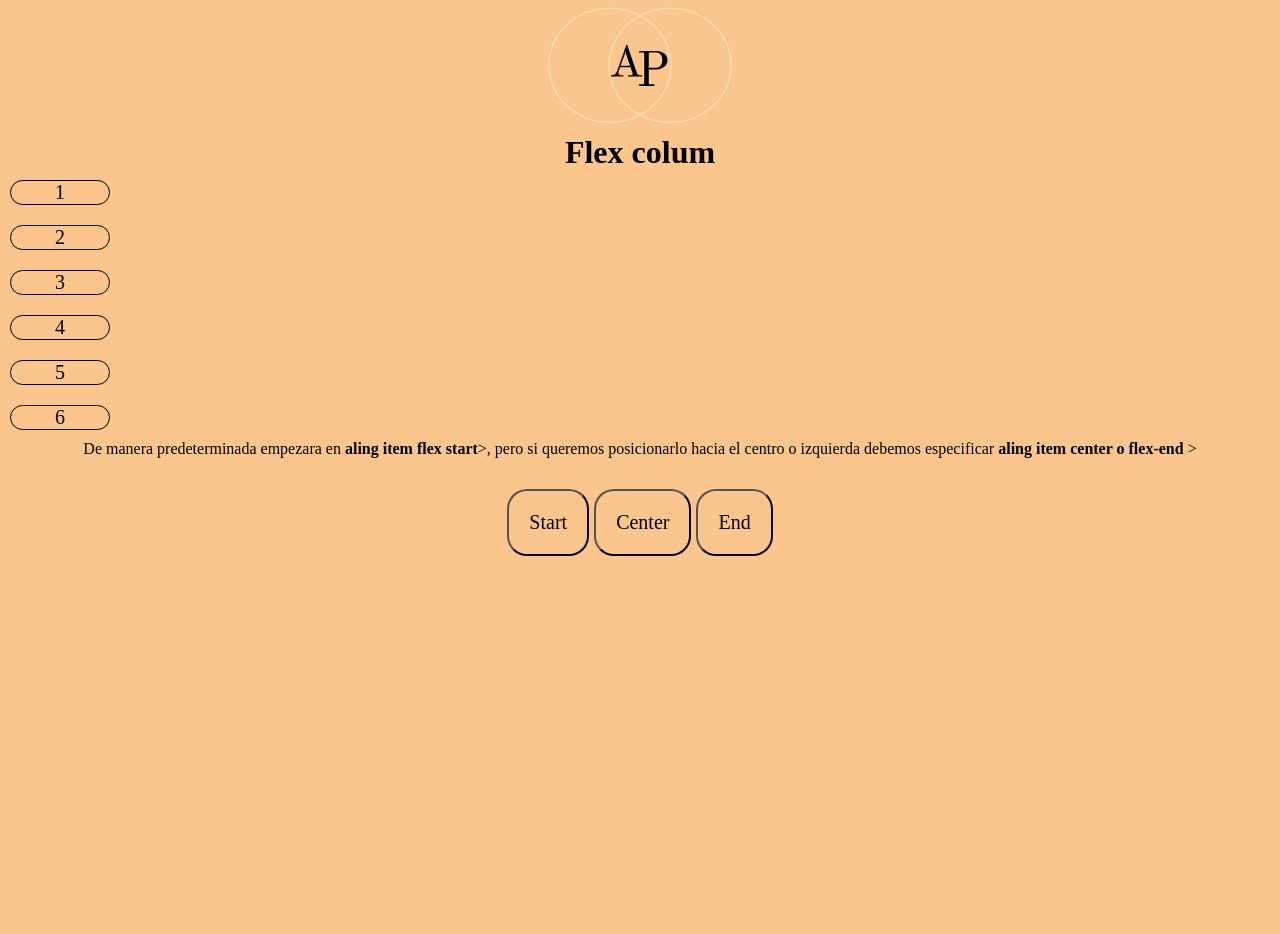
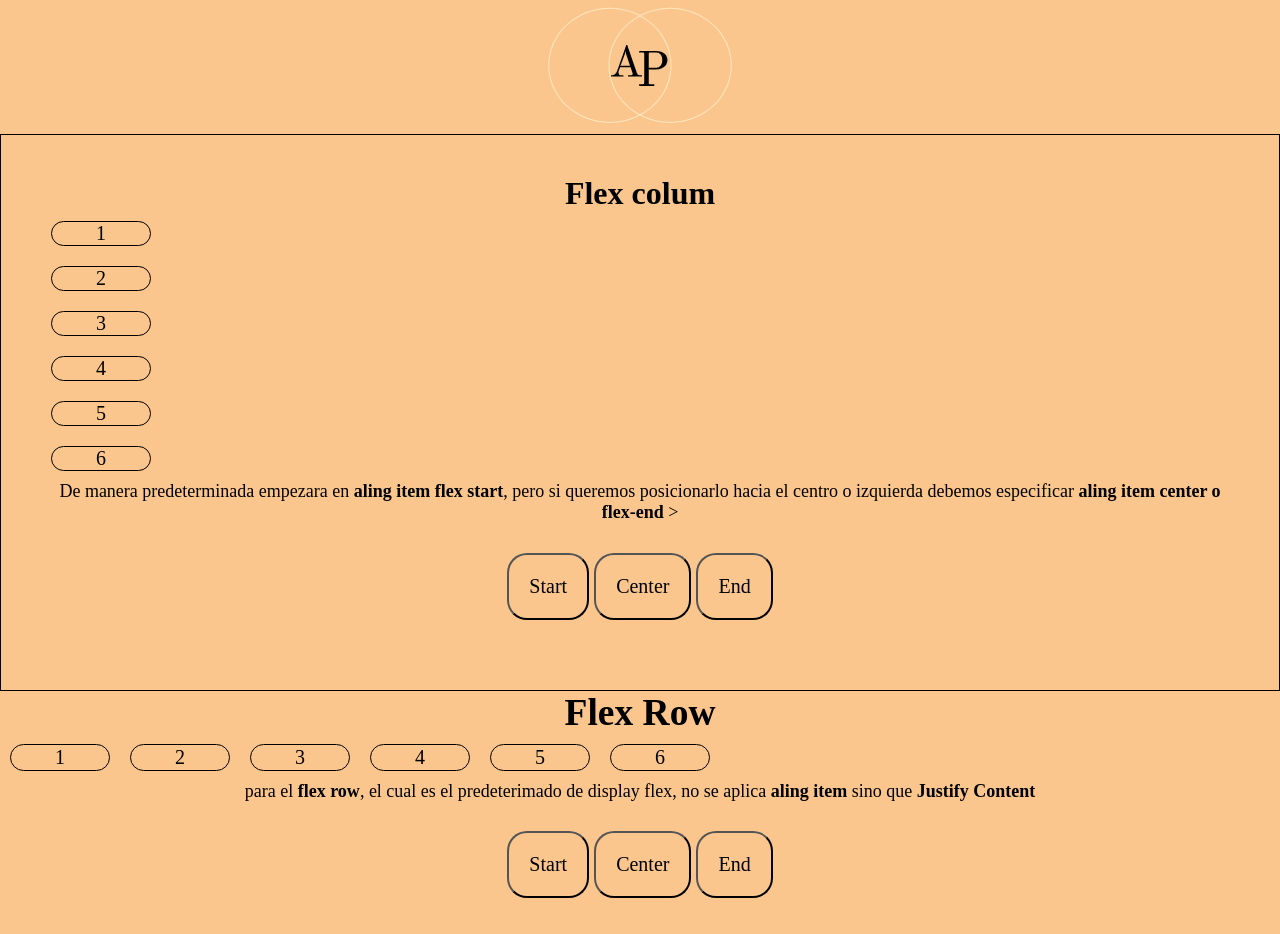
Before and after one commit to DonAlejandro01/Pratico-flex, a plain HTML site: page index.html in a window 1280 px wide. Drawn offline with Linux system fonts and the light colour scheme; a web font is replaced by a local one.

Commit message:
22/07
Incluimos la explicacion de flex row y como alinear los items

```diff
--- a/index.css
+++ b/index.css
@@ -22,9 +22,13 @@ Contenedor para main
 main{
 min-height: 100vh;
 text-align: center;
+
 }
-
-.Main-Colum .container{
+.Main-Colum{
+    border: 0.1rem solid black;
+    padding: 4rem;
+}
+.Main-Colum .container-colum{
     display: flex;
     flex-direction: column;
 
@@ -50,14 +54,12 @@ text-align: center;
     margin: 3rem;
 }
 .Main-Colum p{
-    font-size: medium;
+    font-size: large;
 }
 button{
     border-radius: 2rem;
     padding: 2rem;
 }
-
-
 /*Hover al pasar por un item*/
 .Colum-Item:hover {
     background-color: black;
@@ -70,3 +72,39 @@ button:hover{
     cursor: pointer;
 }
 /*Por seccion tendran un border para dimensionar las secciones correspondientes*/
+
+/*Main row*/
+
+.Main-row{
+    text-align: center;
+    font-size: 2.5rem;
+}
+
+.Main-row .container-Row{
+    display: flex;
+}
+.container-Row .Row-Item{
+    padding: 0.1rem;
+    margin: 1rem;
+    height: auto;
+    width: 10rem;
+    border: 0.1rem solid black;
+    border-radius:3rem;
+    text-align: center;
+    font-size: 2rem;
+}
+.Main-row p{
+    font-size: large;
+}
+
+
+.Row-Item:hover {
+    background-color: black;
+    color:#FAC68E ;
+    cursor: pointer;
+}
+button:hover{
+    background-color: black;
+    color:#FAC68E ;
+    cursor: pointer;
+}
--- a/index.html
+++ b/index.html
@@ -29,7 +29,7 @@
             <h2>
                 Flex colum
             </h2>
-            <div id="container" class="container">
+            <div id="container-colum" class="container-colum">
                 <div class="Colum-Item">
                     1
                 </div>
@@ -49,7 +49,7 @@
                     6
                 </div>
             </div>
-            <p>De manera predeterminada empezara en <strong> aling item flex start</strong>>, pero si queremos posicionarlo hacia el centro o izquierda debemos especificar <strong>aling item center o flex-end </strong>></p>
+            <p>De manera predeterminada empezara en <strong> aling item flex start</strong>, pero si queremos posicionarlo hacia el centro o izquierda debemos especificar <strong>aling item center o flex-end </strong>></p>
 
             <div class="Colum-Button">
                 <button onclick="alingStart()">
@@ -63,6 +63,44 @@
                 </button>
             </div>
         </section>
+        <section class="Main-row">
+            <h2>
+                Flex Row
+            </h2>
+            <div id="container-Row" class="container-Row">
+                <div class="Row-Item">
+                    1
+                </div>
+                <div class="Row-Item">
+                    2
+                </div>
+                <div class="Row-Item">
+                    3
+                </div>
+                <div class="Row-Item">
+                    4
+                </div>
+                <div class="Row-Item">
+                    5
+                </div>
+                <div class="Row-Item">
+                    6
+                </div>
+            </div>
+            <p>para el <strong>flex row</strong>, el cual es el predeterimado de display flex, no se aplica <strong>aling item</strong> sino que <strong>Justify Content</strong></p>
+            <div class="Colum-Button">
+                <button onclick="RowStart()">
+                    Start
+                </button>
+                <button onclick="RowCenter()" >
+                    Center
+                </button>
+                <button onclick="RowEnd()">
+                    End
+                </button>
+            </div>
+
+        </section>
     </main>
 </body>
  <script src="index.js"></script>
--- a/index.js
+++ b/index.js
@@ -1,12 +1,28 @@
 /*Para que funcione el button se debe declarar el id en el html para que pueda ser identificado por el JS */
 const alingEnd=()=>{
-    document.getElementById("container").style.alignItems = "flex-end";
+    document.getElementById("container-colum").style.alignItems = "flex-end";
 }
 
 const alingStart=()=>{
-    document.getElementById("container").style.alignItems = "flex-start";
+    document.getElementById("container-colum").style.alignItems = "flex-start";
 }
 
 const alingCenter =()=>{
-    document.getElementById("container").style.alignItems = "center";
+    document.getElementById("container-colum").style.alignItems = "center";
 }
+
+/*Main Row */
+
+const RowStart=()=>{
+    document.getElementById("container-Row").style.justifyContent = "flex-start";
+
+}
+
+const RowCenter = () =>{
+    document.getElementById("container-Row").style.justifyContent = "center";
+
+}
+
+const RowEnd = () =>{
+    document.getElementById("container-Row").style.justifyContent = "flex-end";
+}
```
